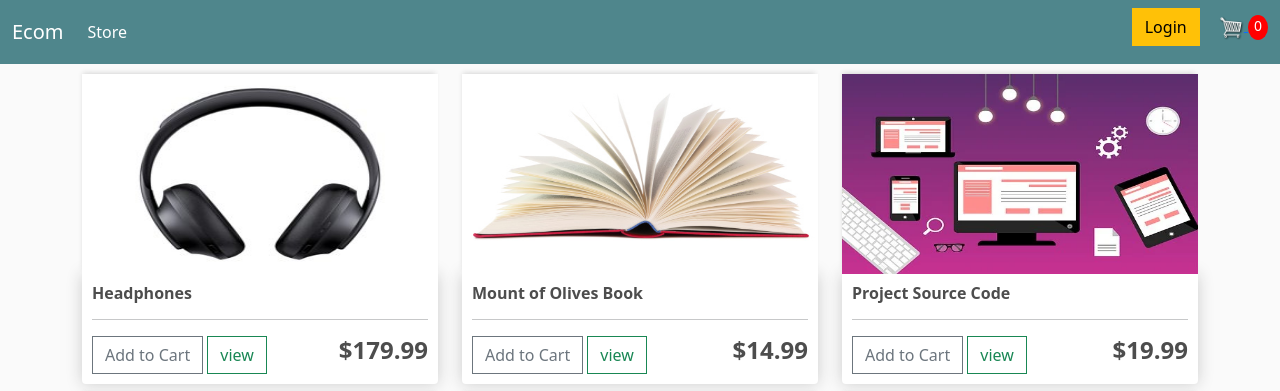
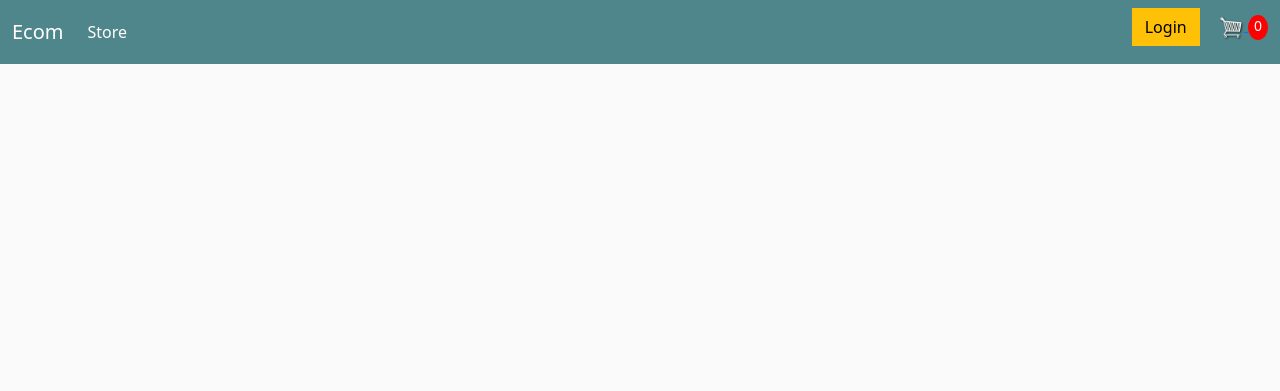
Before and after one commit to nae-imUam/Ecomsite, a Django app: page / in a window 1280 px wide. Shown: the top 391 px of the page. Run offline with Django 4.2, Linux system fonts and the light colour scheme; data comes from the database, SQL or seed files in the repository.

Commit message:
changing some stuff.

```diff
--- a/store/templates/store/store.html
+++ b/store/templates/store/store.html
@@ -2,20 +2,7 @@
 {% load static %}
 {% block content  %}
   <div class="row">
-    {% if products is not None %}
-      {% for product in products %}
-      <div class="col-lg-4">
-        <img class="thumbnail" src="{{product.imageURL}}">
-        <div class="box-element product">
-          <h6><strong>{{product.name}}</strong></h6><hr>
 
-          <button data-product={{product.id}} data-action="add" class="btn btn-outline-secondary add-btn update-cart">Add to Cart</button>
-          <a class="btn btn-outline-success"href="#">view</a>
-          <h4 style="display: inline-block; float: right"><strong>${{product.price|floatformat:2}}</strong></h4>
-        </div>
-      </div>
-      {% endfor %}
-    {% endif %}
 
   </div>
 
```
